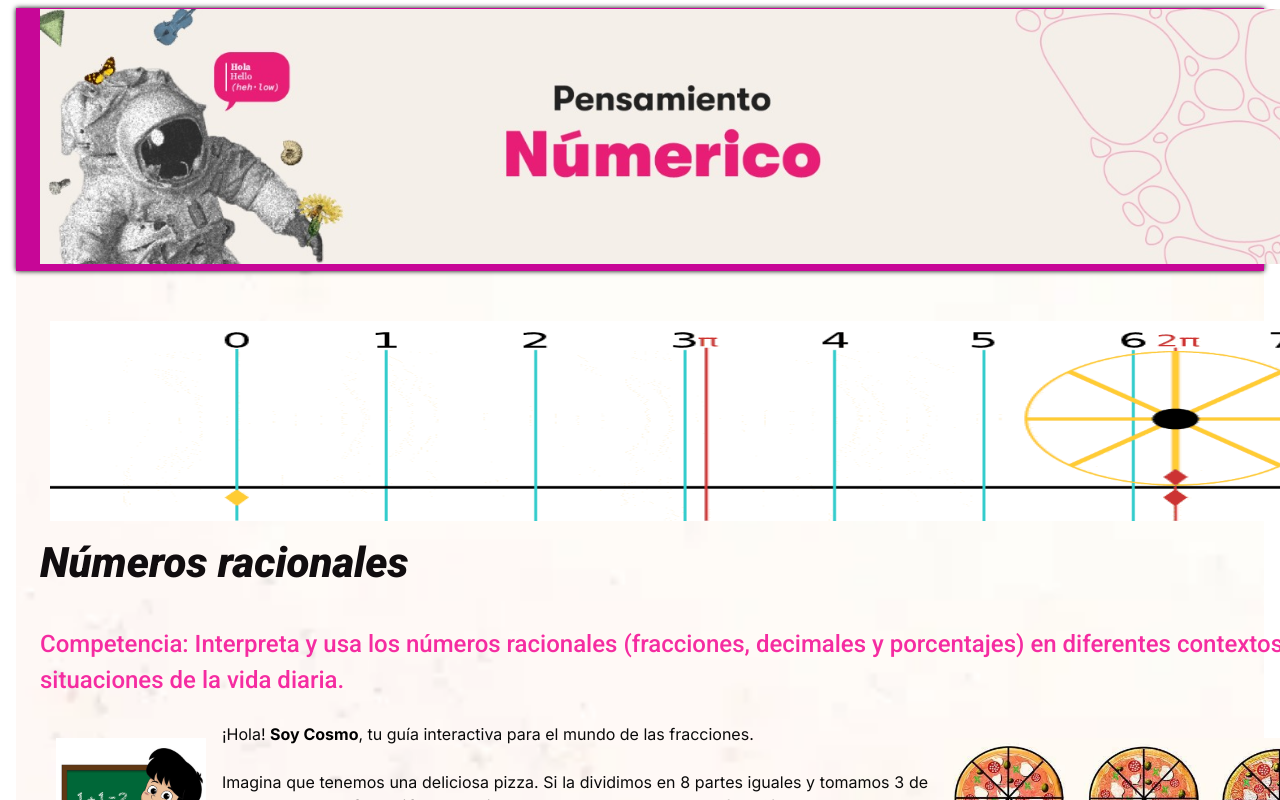
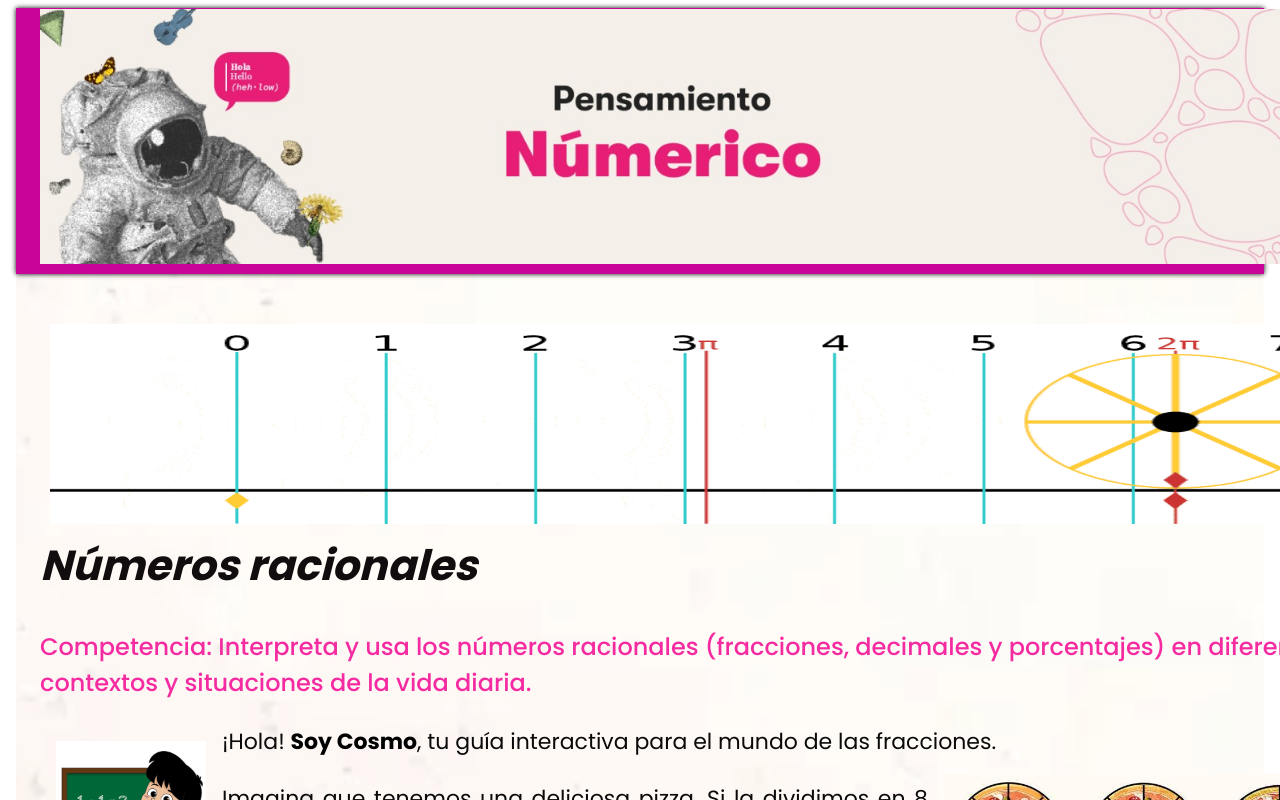
Before and after one commit to GabrielMM89/TrabajoFinal, an Angular app: page /pensamiento/1 in a window 1280 px wide. Shown: the top 800 px of the page. Built offline with nearby package versions, Linux system fonts and the light colour scheme.

Commit message:
Últimos cambios de estilo

```diff
--- a/src/app/home/home.component.css
+++ b/src/app/home/home.component.css
@@ -1,3 +1,5 @@
+@import url('https://fonts.googleapis.com/css2?family=Poppins:wght@300;400;500;600;700;800;900&display=swap');
+
 .home {
     position: relative;
     width: 100vw;
@@ -10,7 +12,7 @@
 }
 
 .titulo {
-    font-family: "Roboto", sans-serif;
+    font-family: "Poppins", sans-serif;
     font-size: 2rem;
     display: flex;
     flex-wrap: nowrap;
--- a/src/app/login/login.component.css
+++ b/src/app/login/login.component.css
@@ -1,3 +1,5 @@
+@import url('https://fonts.googleapis.com/css2?family=Poppins:wght@300;400;500;600;700;800;900&display=swap');
+
 .container {
     position: relative;
     width: 100vw;
@@ -25,14 +27,14 @@
 }
 
 label {
-    font-family: Arial, Helvetica, sans-serif;
+    font-family: "Poppins";
     font-size: 1.2rem;
     font-weight: bold;
     text-align: center;
 }
 
 input {
-    font-family: Arial, Helvetica, sans-serif;
+    font-family: "Poppins";
     background-color: transparent;
     border: 0;
     border-bottom: 2px solid #e81f76;
@@ -41,7 +43,7 @@ input {
 }
 
 button {
-    font-family: Arial, Helvetica, sans-serif;
+    font-family: "Poppins";
     background-color: #e81f76;
     color: #fff;
     font-weight: bold;
--- a/src/app/pensamiento/pensamiento.component.css
+++ b/src/app/pensamiento/pensamiento.component.css
@@ -1,29 +1,32 @@
 @import url('https://fonts.googleapis.com/css2?family=Roboto:ital,wght@0,100;0,300;0,400;0,500;0,700;0,900;1,100;1,300;1,400;1,500;1,700;1,900&display=swap');
 @import url('https://fonts.googleapis.com/css2?family=Inter:wght@100..900&display=swap');
+@import url('https://fonts.googleapis.com/css2?family=Poppins:wght@300;400;500;600;700;800;900&display=swap');
+
 
 /* Common */
 body {
     background-color: hwb(56 71% 0%);
-    font-family: "Inter", sans-serif;
+    font-family: "Poppins", sans-serif;
     font-weight: 400;
     font-style: normal;
-    font-size: 16px;
+    font-size: 22px;
     color:   hwb(56 71% 0%);
     line-height: 1.5;
     /* Agregar imagen de fondo */
     background-image: url('./../../assets/fondo3.webp'); /* Reemplaza 'ruta/de/la/imagen.jpg' con la ruta de tu imagen */
     background-size: cover; /* Ajusta el tamaño de la imagen para cubrir todo el fondo */
     background-position: center; /* Centra la imagen en el fondo */
-    background-repeat: no-repeat; /* Evita que la imagen se repita *
+    background-repeat: no-repeat; /* Evita que la imagen se repita */
 }
 
-video {
-    display: block;
-    width: 600px;
-    margin: 0 auto; /* Centra el video horizontalmente */
+.basic-container h1{
+    font-size: 80px;
+    font-weight: bold;
+    font-family: 'Poppins';
+    color: rgb(245, 44, 161);
+}
 
-  }
-  .pregunta p,
+.pregunta p,
 .respuestas label {
     color: black; /* Cambia el color del texto a negro */
 }
@@ -35,15 +38,15 @@ video {
 }
 
 h1 {
-    font-family: "Roboto", sans-serif;
-    font-weight: 900;
+    font-family: "Poppins", sans-serif;
+    font-weight: bold;
     font-style: normal;
     font-size: 42px;
     margin: 32px 0;
 }
 
 h2 {
-    font-family: "Roboto", sans-serif;
+    font-family: "Poppins", sans-serif;
     font-weight: 500;
     font-style: normal;
     font-size: 24px;
@@ -51,7 +54,7 @@ h2 {
 }
 
 h3 {
-    font-family: "Roboto", sans-serif;
+    font-family: "Poppins", sans-serif;
     font-weight: 500;
     font-style: normal;
     font-size: 20px;
@@ -98,7 +101,7 @@ p {
 }
 
 .roboto-black {
-    font-family: "Roboto", sans-serif;
+    font-family: "Poppins", sans-serif;
     font-weight: 900;
     font-style: normal;
 }
--- a/src/app/pensamiento/pensamiento.component.html
+++ b/src/app/pensamiento/pensamiento.component.html
@@ -87,7 +87,7 @@
                 </section>
             </section>
 
-            <h2><span style="color: rgb(245, 44, 161);">¡Es hora de un reto!</span></h2>
+            <h1><span style="color: rgb(245, 44, 161);">¡Es hora de un reto!</span></h1>
             <ng-container *ngFor="let pregunta of data.preguntas">
                 <app-pregunta [data]="pregunta"></app-pregunta>
             </ng-container>
@@ -418,4 +418,10 @@
 
         </html>
     </ng-container>
+
+    <ng-container *ngIf="(data.id === 4 || data.id === 5)">
+    <div class="basic-container">
+        <h1>¡Estamos trabajando en este pensamiento! Vuelve pronto :)</h1>
+    </div>
+    </ng-container>
 </div>
--- a/src/app/pensamiento/pensamiento.component.ts
+++ b/src/app/pensamiento/pensamiento.component.ts
@@ -126,6 +126,10 @@ export class PensamientoComponent {
       },
     ];
     const id = parseInt(this.route.snapshot.paramMap.get('id') || '', 10);
-    this.data = this.pensamientos.find(p => p.id === id);
+    if(this.pensamientos.find(p => p.id === id)){
+      this.data = this.pensamientos.find(p => p.id === id);
+    }else{
+      this.data = {id:id, preguntas: undefined};
+    }
   }
 }
```
